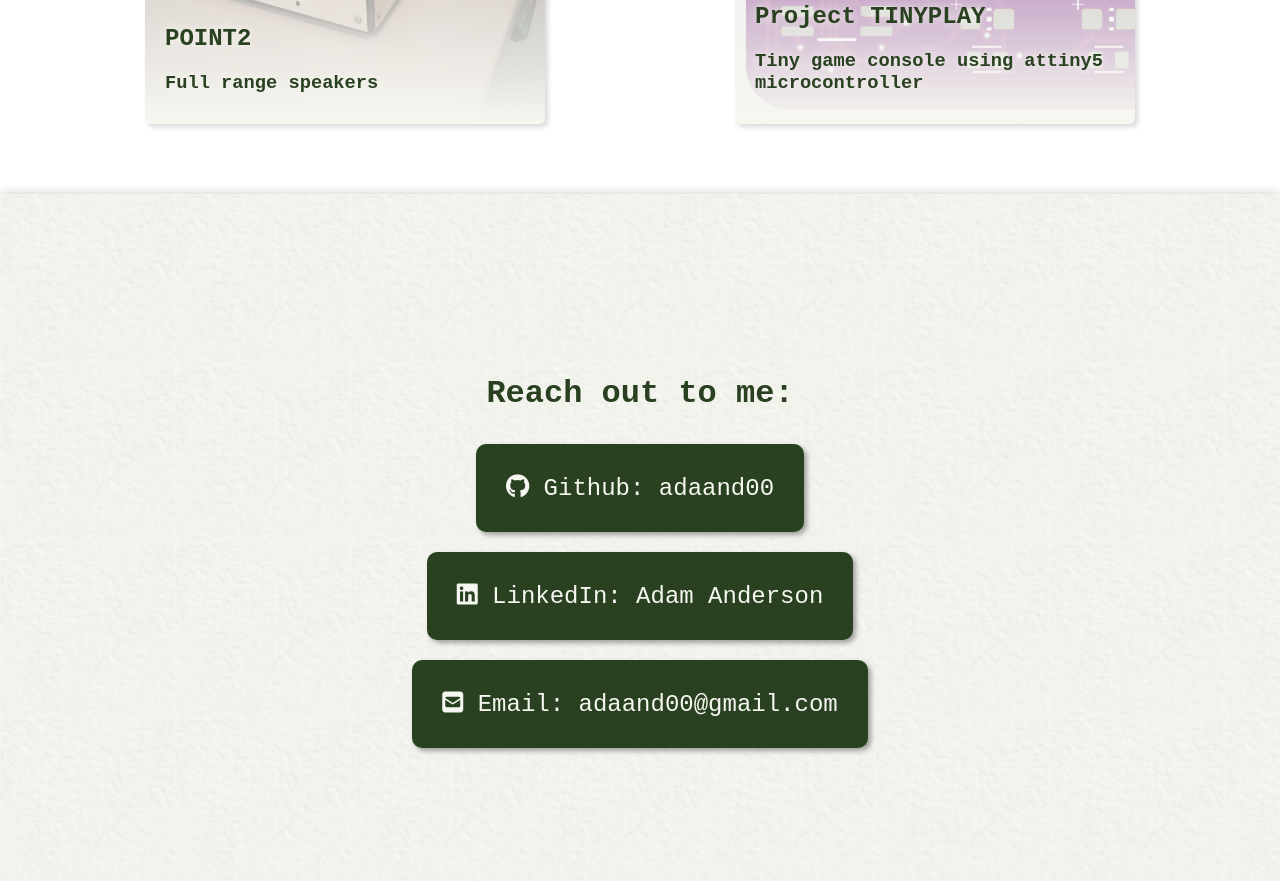
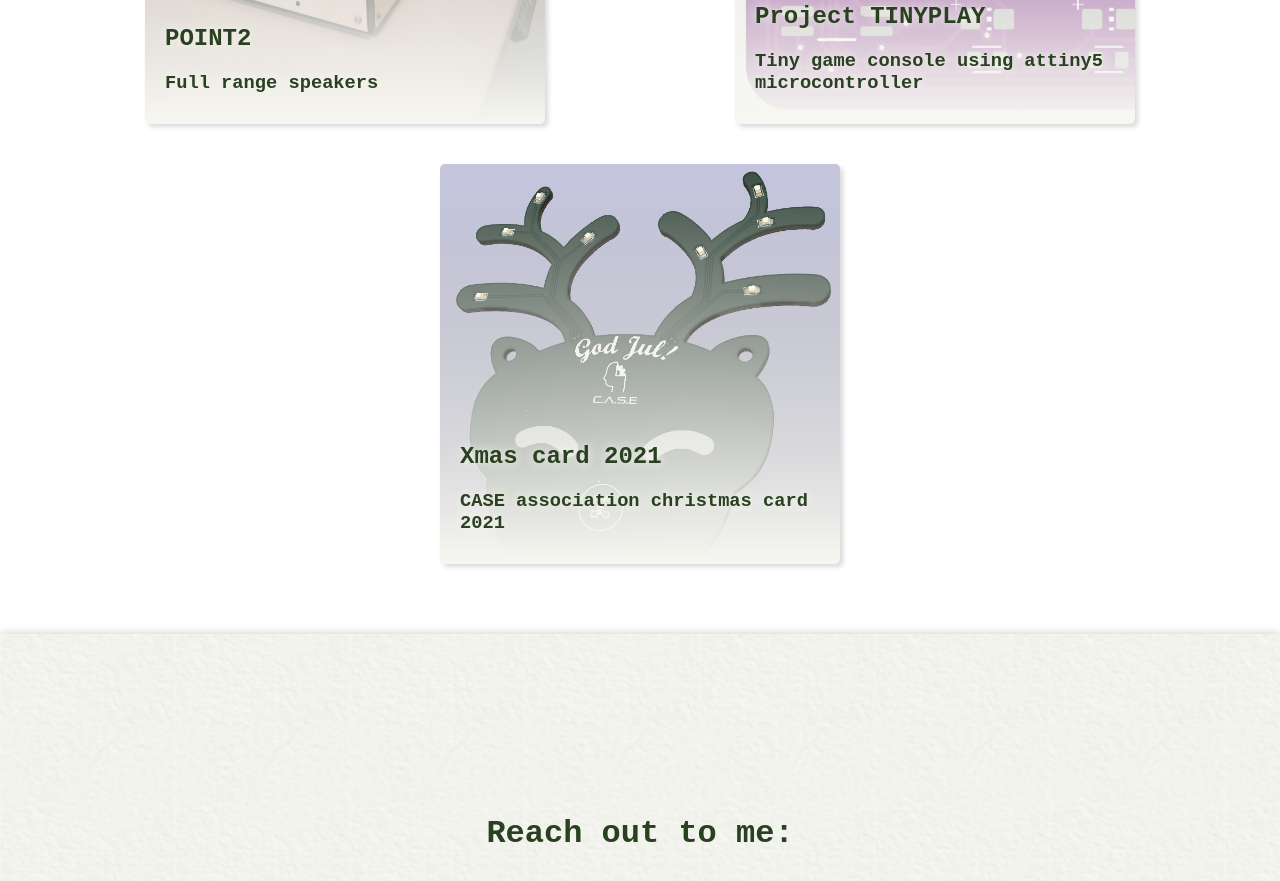
Before and after one commit to adaand00/adaand00.github.io, a plain HTML site: page index.html in a window 1280 px wide. Shown: the part 2386-3267 px from the top of the page. Drawn offline with Linux system fonts and the light colour scheme; a web font is replaced by a local one.

Commit message:
Add 2021 xmas card

```diff
--- a/index.html
+++ b/index.html
@@ -51,6 +51,11 @@
         <h3>Tiny game console using attiny5 microcontroller</h3>
       </a>
 
+      <a class="projectbox" id="xmas2021" href="https://github.com/">
+        <h2>Xmas card 2021</h2>
+        <h3>CASE association christmas card 2021</h3>
+      </a>
+
     </div>
 
     <div class="page paper" id="contact">
--- a/style.css
+++ b/style.css
@@ -128,6 +128,11 @@ body{
     background-size: cover;
 }
 
+#xmas2021{
+    background-image: linear-gradient(#FFFFFF00, var(--c-light)), url(img/xmas2021.PNG);
+    background-size: cover;
+}
+
 #pointtwo{
     background-image: linear-gradient(#FFFFFF00, var(--c-light)), url(img/pointtwo.jpg);
     background-size: cover;
```
Also changed, not shown: img/xmas2021.PNG (added).
